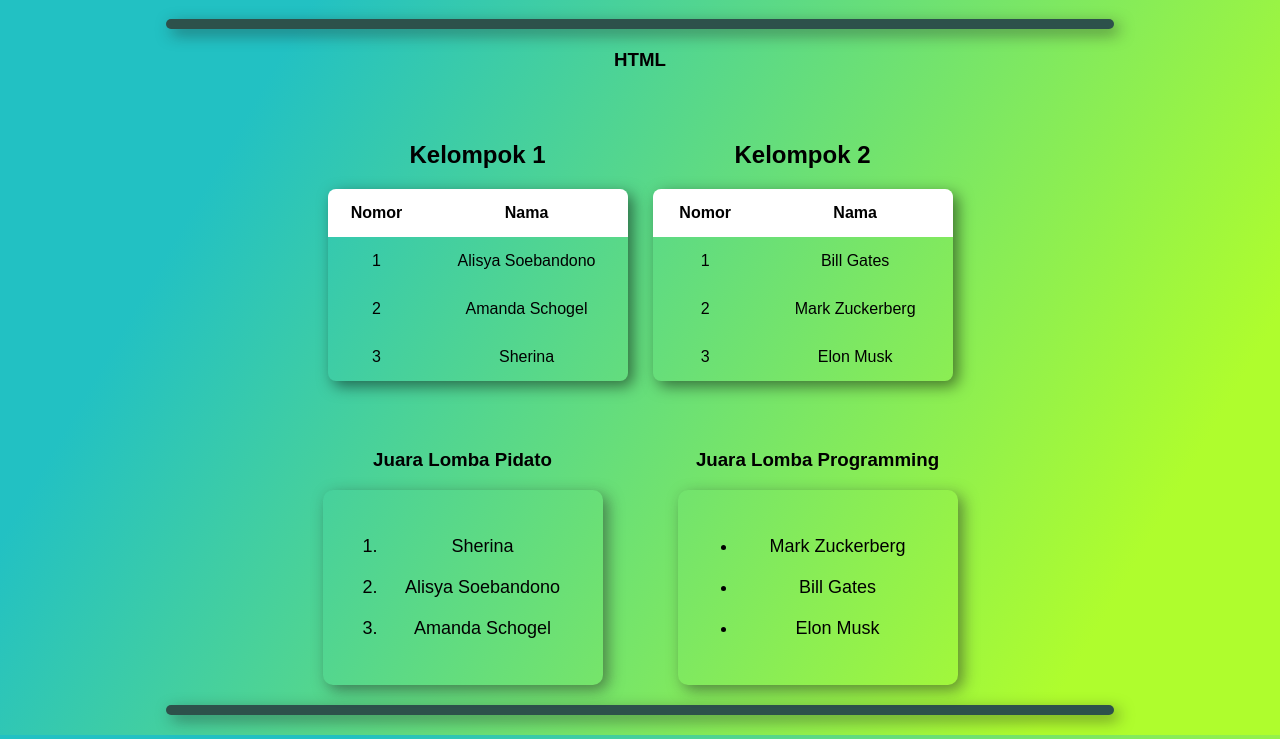
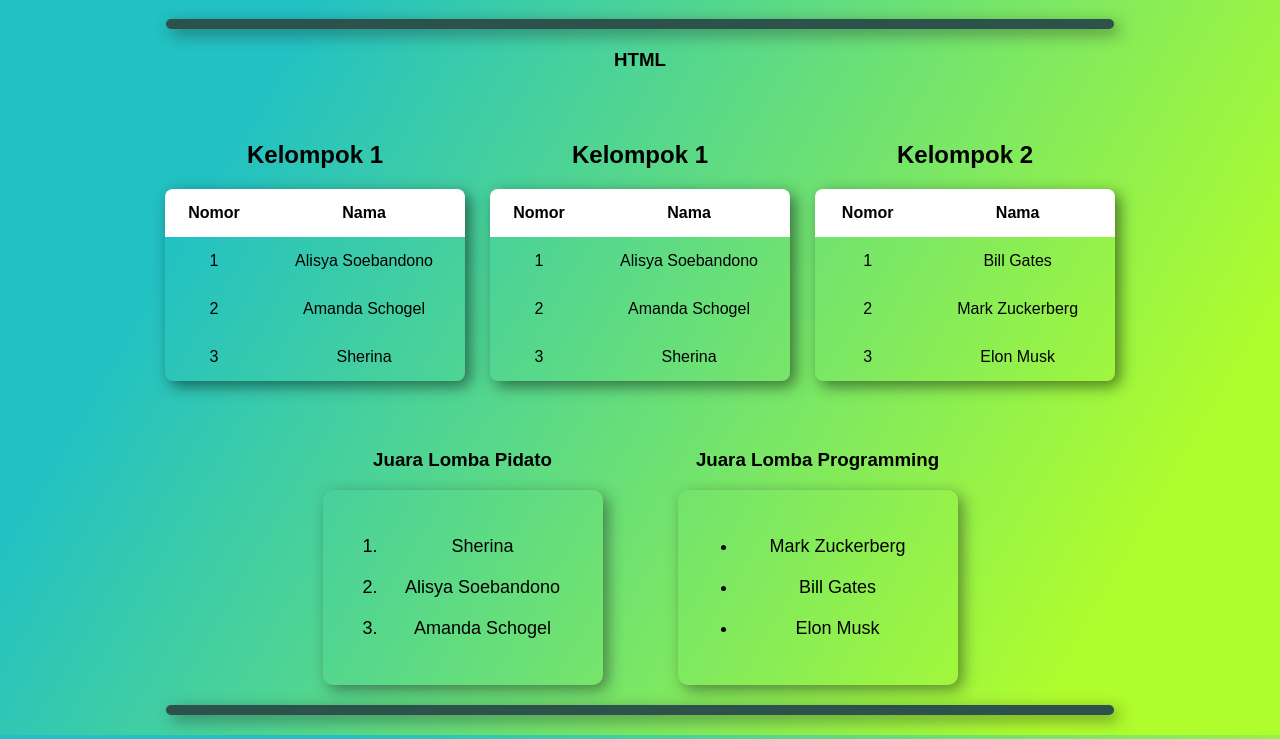
Before and after one commit to Agunggawa/tugas, a plain HTML site: page index.html in a window 1280 px wide. Shown: the part 61-800 px from the top of the page. Drawn offline with Linux system fonts and the light colour scheme.

Commit message:
Update index.html

```diff
--- a/index.html
+++ b/index.html
@@ -125,7 +125,37 @@
                 </table>
             </div>
         </div>
-    <div>
+<div>
+            <!-- memberikan css inline dimana kalimat "Kelompok 1 akan berada di tengah" -->
+            <h2 style="text-align: center;">Kelompok 1</h2>
+            <div>
+                <!-- memberikan kelas pada tabel dengan nama kelas "kotak" -->
+                <table class="kotak">
+                    <thead>
+                        <tr>
+                        <th>Nomor</th>
+                        <th>Nama</th>
+                    </tr>
+                    </thead>
+                    <tbody>
+                        <tr>
+                            <td>1</td>
+                            <td>Alisya Soebandono </td>
+                        </tr>
+                        <tr>
+                            <td>2</td>
+                            <td>Amanda Schogel</td>
+                        </tr>
+                        <tr>
+                            <td>3</td>
+                            <td>Sherina</td>
+                        </tr>
+                    </tbody>
+                </table>
+            </div>
+        </div>
+
+        <div>
          <!-- memberikan css inline dimana kalimat "Kelompok 2 akan berada di tengah" -->
         <h2 style="text-align: center;">Kelompok 2</h2>
         <div>
```
